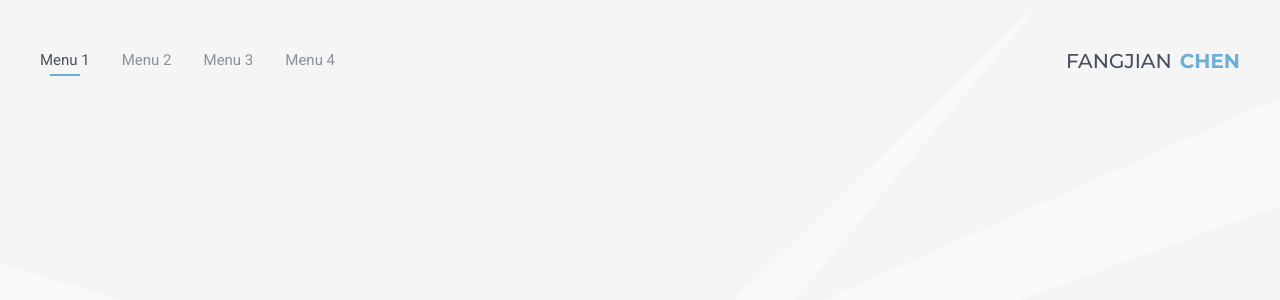
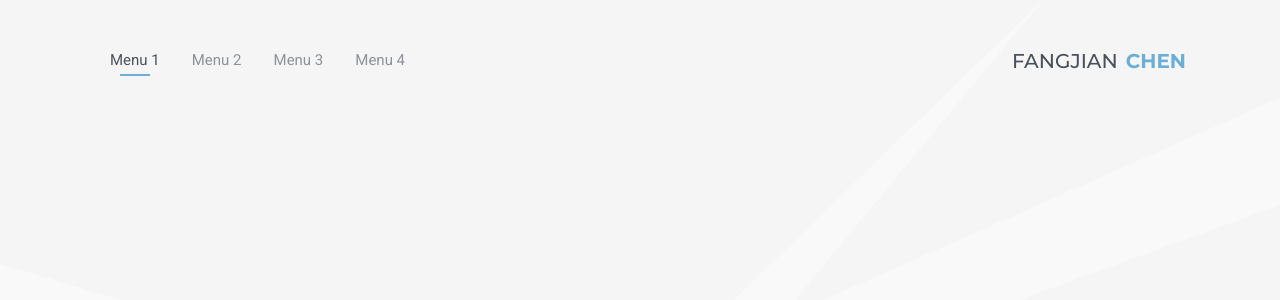
Before and after one commit to fritzccc/intro, a React (Create React App) app: page / in a window 1280 px wide. Shown: the top 300 px of the page. Built offline with nearby package versions, Linux system fonts and the light colour scheme.

Commit message:
fix some issue

```diff
--- a/public/index.html
+++ b/public/index.html
@@ -9,7 +9,7 @@
       manifest.json provides metadata used when your web app is installed on a
       user's mobile device or desktop. See https://developers.google.com/web/fundamentals/web-app-manifest/
     -->
-    <link rel="stylesheet" href="http://fonts.googleapis.com/css?family=Roboto:100,300,300i,400,400i,700,700i|Montserrat:300,400,500,600,700">
+    <link rel="stylesheet" href="https://fonts.googleapis.com/css?family=Roboto:100,300,300i,400,400i,700,700i|Montserrat:300,400,500,600,700">
     <link rel="manifest" href="%PUBLIC_URL%/manifest.json" />
     <!--
       Notice the use of %PUBLIC_URL% in the tags above.
--- a/src/App.js
+++ b/src/App.js
@@ -9,7 +9,7 @@ library.add(faTimes)
 
 function App() {
   return (
-    <div className="App">
+    <div className="container">
       <Navbar />
     </div>
   );
--- a/src/App.scss
+++ b/src/App.scss
@@ -33,9 +33,16 @@ body {
     margin: 38px 0 0;
   }
 
-  .site-title span {
+  .site-title .last-name {
     font-weight: bold;
     color: $main-color;
+    span{
+      display: inline-block;
+      transition: transform 0.3s;
+      &:hover{
+        transform:translateY(-10px) rotate(15deg) scale(1.2) !important;
+      }
+    }
   }
 }
 
--- a/src/components/Menu/index.js
+++ b/src/components/Menu/index.js
@@ -1,11 +1,10 @@
 import React from 'react'
 
-export default ({ menus, activatedMenu, onMenuChange }) => {
-  console.log('activatedMenu: ', activatedMenu);
+const Menu = ({ menus, activatedMenu, onMenuChange }) => {
   const menuList = menus ? menus.map(menu =>
     <li className={activatedMenu === menu ? "nav-item active" : "nav-item"} key={menu}>
       <label htmlFor={menu} className="nav-link">{menu}</label>
-      <input id={menu} name="active" className="d-none" value={menu} type="radio" onChange={onMenuChange} />
+      <input id={menu} name="active" className="d-none" value={menu} type="radio" onChange={e => onMenuChange(e.currentTarget.value)} />
     </li>
   ) : null;
 
@@ -17,3 +16,4 @@ export default ({ menus, activatedMenu, onMenuChange }) => {
     </div>
   )
 }
+export default Menu
--- a/src/components/MobileMenu/index.js
+++ b/src/components/MobileMenu/index.js
@@ -1,11 +1,11 @@
 import React from 'react';
 import { FontAwesomeIcon } from '@fortawesome/react-fontawesome'
 
-export default ({ menus, toggleMenu, menuExpanded }) => {
+const MobileMenu = ({ menus, toggleMenu, menuExpanded, onMenuChange }) => {
   const menuList = menus ? menus.map((menu, index) => {
     const pos = index === 0 ? "top" : index === 1 ? "middle" : index === 2 ? "bottom" : "hidden";
     return (
-      <li key={index} className={menuExpanded ? `menu-global menu-${pos} menu-${pos}-expand expand` : `menu-global menu-${pos}`}>
+      <li key={index} onClick={()=>onMenuChange(menu)} className={menuExpanded ? `menu-global menu-${pos} menu-${pos}-expand expand` : `menu-global menu-${pos}`}>
         <span className={menuExpanded ? "menu-text menu-text-expand" : "menu-text"}>{menu}</span>
       </li>
     )
@@ -23,3 +23,5 @@ export default ({ menus, toggleMenu, menuExpanded }) => {
     </div>
   )
 }
+
+export default MobileMenu
--- a/src/components/Navbar/index.js
+++ b/src/components/Navbar/index.js
@@ -18,22 +18,24 @@ class Navbar extends React.Component {
     this.setState({ menuExpanded: !this.state.menuExpanded })
   }
 
-  onMenuChange = e => {
-    this.setState({ activatedMenu: e.currentTarget.value })
+  onMenuChange = menu => {
+    this.setState({ activatedMenu: menu })
   }
 
   render() {
     const { menuExpanded, activatedMenu } = this.state
     const { toggleMenu, onMenuChange } = this;
     return (
-      <nav className="navbar navbar-expand-sm fixed-top align-items-end px-4">
+      <nav className="container navbar navbar-expand-sm fixed-top align-items-end px-4">
         <Menu menus={menus} onMenuChange={onMenuChange} activatedMenu={activatedMenu} />
-        <MobileMenu menus={menus} menuExpanded={menuExpanded} toggleMenu={toggleMenu} />
+        <MobileMenu menus={menus} onMenuChange={onMenuChange} menuExpanded={menuExpanded} toggleMenu={toggleMenu} />
 
-        <div className="navbar-brand ml-auto">
+        <div className="navbar-brand ml-auto mx-0">
           <div className="site-title">
             FANGJIAN
-          <span className="pl-2">CHEN</span>
+            <span className="pl-2 last-name">
+              {[..."CHEN"].map(letter => <span>{letter}</span>)}
+            </span>
           </div>
         </div>
       </nav>
```
